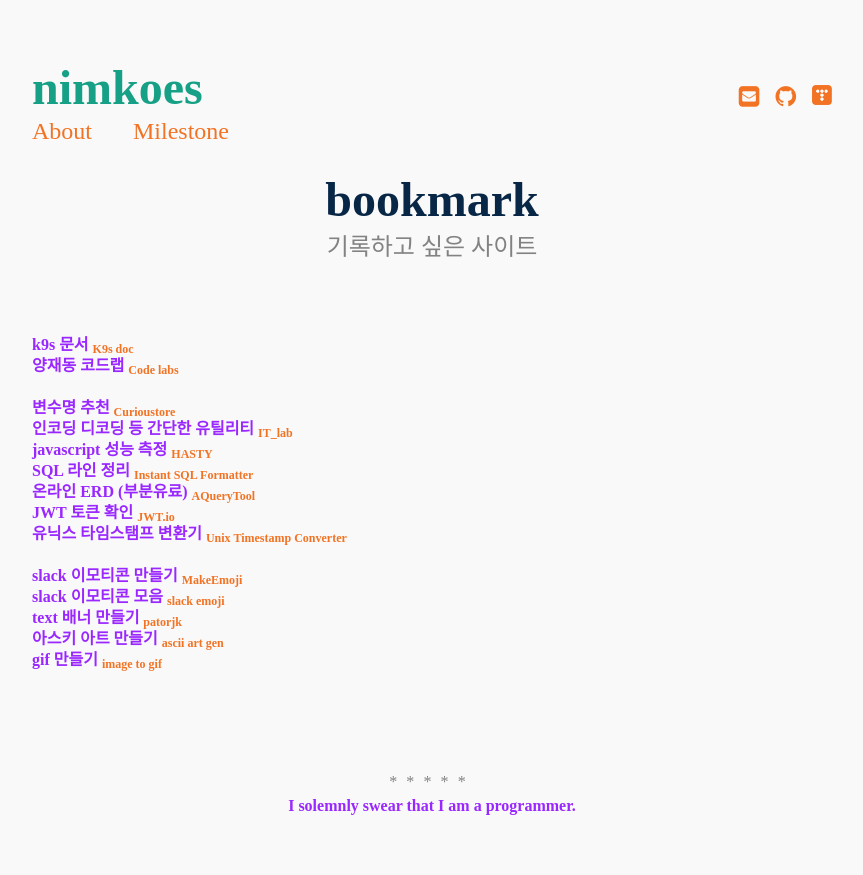
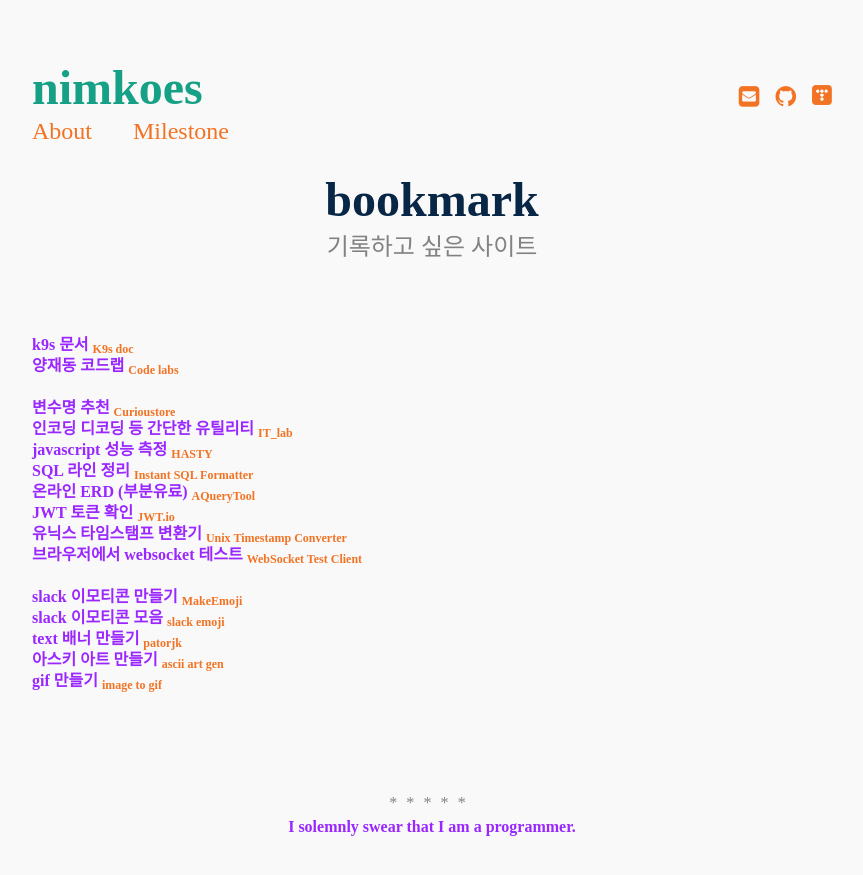
Before and after one commit to nimkoes/portfolio, a Jekyll site: the page built from _posts/1350-01-24-bookmark.md, in a window 1280 px wide. Shown: the top 875 px of the page, without its empty margins (208-1071 px from the left). Built offline with Jekyll 4.4.1, drawn with Linux system fonts in a browser that asks for light colours.

Commit message:
mod post

```diff
--- a/_posts/1350-01-24-bookmark.md
+++ b/_posts/1350-01-24-bookmark.md
@@ -19,6 +19,7 @@ author: "nimkoes"
 **온라인 ERD (부분유료)** <sub>[AQueryTool][link_AQueryTool]</sub>
 **JWT 토큰 확인** <sub>[JWT.io][link_JWT_io]</sub>
 **유닉스 타임스탬프 변환기** <sub>[Unix Timestamp Converter][link_Unix_Timestamp_Converter]</sub>
+**브라우저에서 websocket 테스트** <sub>[WebSocket Test Client][link_WebSocket_Test_Client]</sub>
 
 **slack 이모티콘 만들기** <sub>[MakeEmoji][link_MakeEmoji]</sub>
 **slack 이모티콘 모음** <sub>[slack emoji][link_slack_emoji]</sub>
@@ -42,6 +43,7 @@ author: "nimkoes"
 [link_AQueryTool]:https://aquerytool.com/
 [link_JWT_io]:https://jwt.io/
 [link_Unix_Timestamp_Converter]:https://time.is/ko/Unix_time_converter
+[link_WebSocket_Test_Client]:chrome-extension://fgponpodhbmadfljofbimhhlengambbn/index.html
 
 [link_MakeEmoji]:https://makeemoji.com/
 [link_slack_emoji]:https://slackmojis.com/
```
